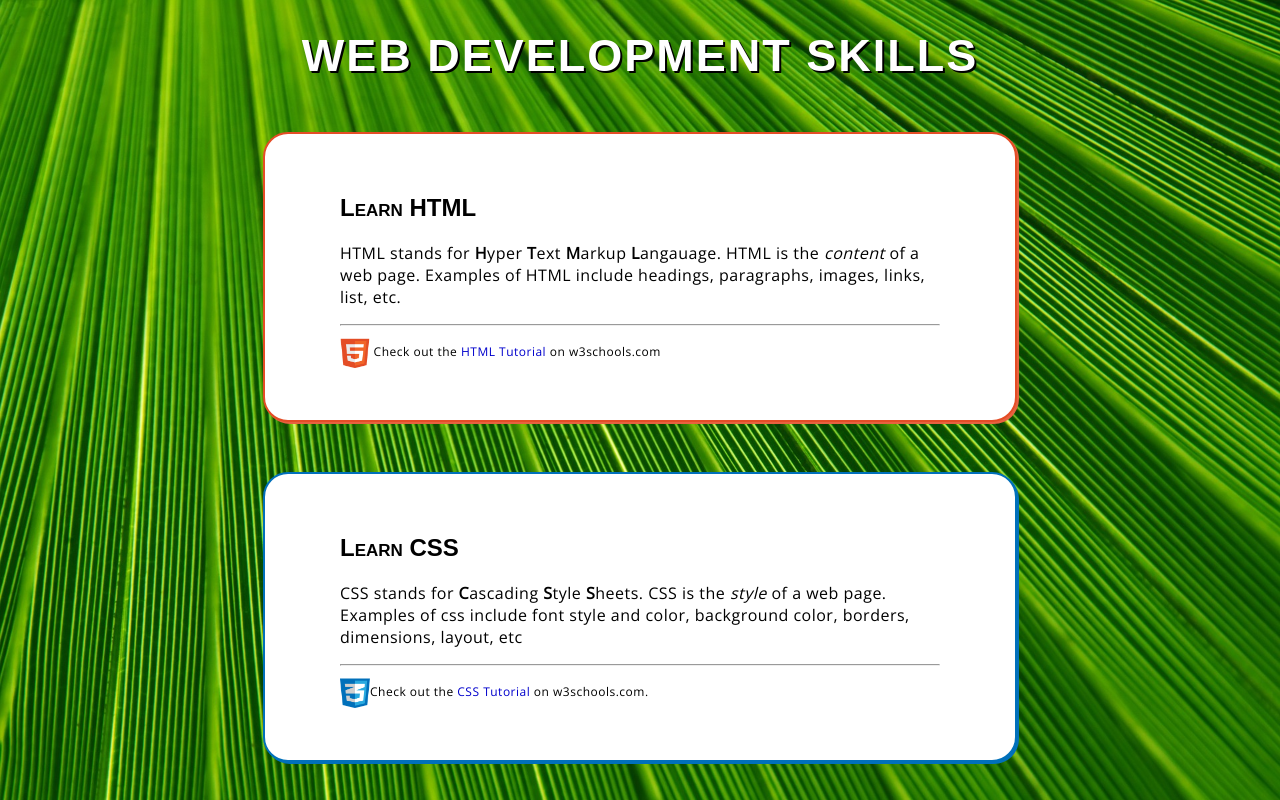
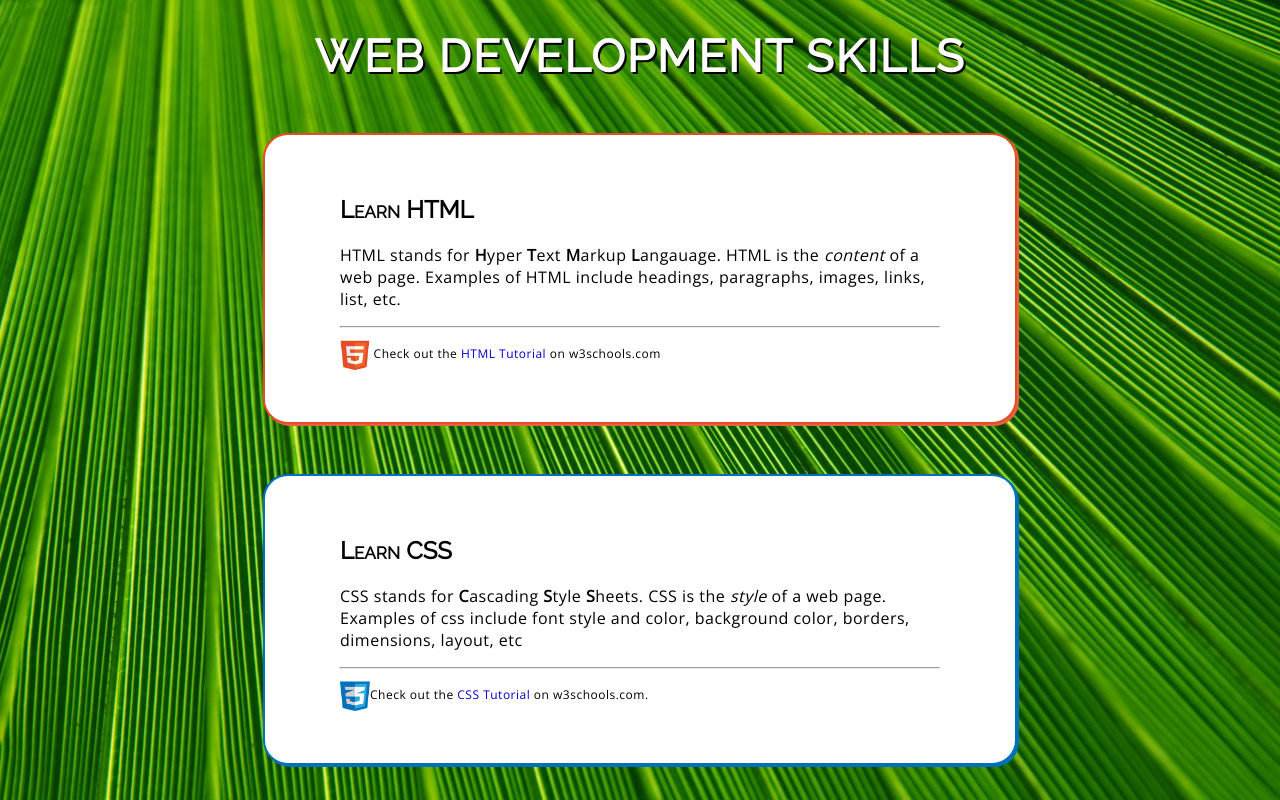
Before and after one commit to richapatel77/web-dev-skills-example, a plain HTML site: page index.html in a window 1280 px wide. Shown: the top 800 px of the page. Drawn offline with nearby package versions, Linux system fonts and the light colour scheme.

Commit message:
Update index.html

```diff
--- a/index.html
+++ b/index.html
@@ -4,7 +4,7 @@
 <head>
    <title>Web Dev Skills</title>
    <link rel="stylesheet" type="text/css" href="styles.css">
-   <link href="https://fonts.googleapis.com/css?family=Open+Sans|Roboto+Condensed" rel="stylesheet">
+   <link href="https://fonts.googleapis.com/css?family=Open+Sans|Raleway" rel="stylesheet">
 </head>
 
 <body>
```
